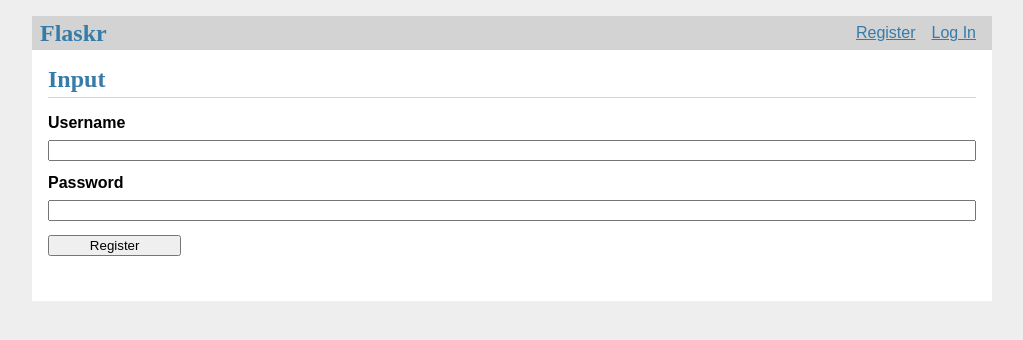
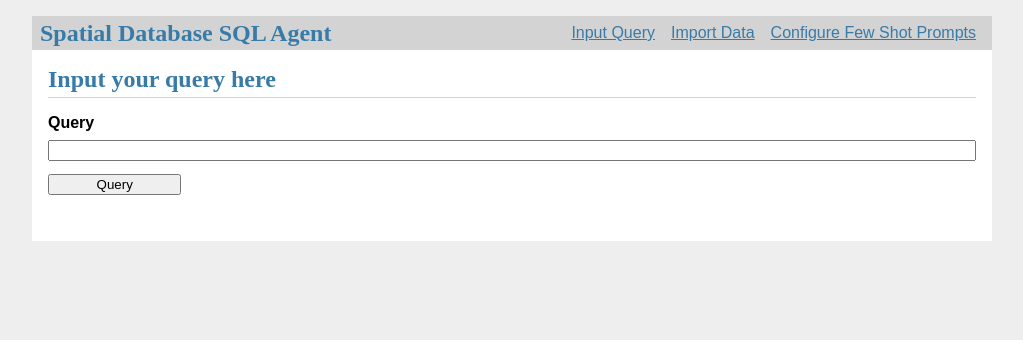
Before and after one commit to therealaxax/fyp, a Flask app: page /langchainmodel/input in a window 1280 px wide. Shown: the top 340 px of the page, without its empty margins (128-1151 px from the left). Run offline with Flask 3, Linux system fonts and the light colour scheme.

Commit message:
webpage updates

```diff
--- a/flaskr/langchainmodel.py
+++ b/flaskr/langchainmodel.py
@@ -1,26 +1,37 @@
-from flask import Blueprint, flash, request, render_template
+from flask import Blueprint, flash, request, render_template, redirect, url_for
 from FYP import sqlagentwithtools_module
+from FYP import importdata
 
 bp = Blueprint('langchainmodel', __name__, url_prefix='/langchainmodel')
 
 @bp.route('/input', methods=('GET', 'POST'))
-def register():
+def input():
     if request.method == 'POST':
-        username = request.form['username']
-        password = request.form['password']
+        query = request.form['query']
         # db = get_db()
         error = None
 
-        if not username:
-            error = 'Username is required.'
-        elif not password:
-            error = 'Password is required.'
+        if not query:
+            error = 'Please enter a query.'
 
         if error is None:
             custom_tool_list = sqlagentwithtools_module.fewshots()
             agent_executor = sqlagentwithtools_module.createsqlagentwithtools(custom_tool_list)
-            flash(agent_executor.run("Which is the smallest army airfield by area?"))
+            flash(agent_executor.run(query))
         else:
             return redirect(url_for("langchainmodel.input"))
 
     return render_template('langchainmodel/input.html')
+
+@bp.route('/dataimportview', methods=('GET', 'POST'))
+def dataimportview():
+    if request.method == 'POST':
+        error = None
+
+        if error is None:
+            flash(importdata.performimportdata())
+            # return redirect(url_for("langchainmodel.importdata"))
+        else:
+            return redirect(url_for("langchainmodel.dataimportview"))
+
+    return render_template('langchainmodel/dataimportview.html')
--- a/flaskr/templates/base.html
+++ b/flaskr/templates/base.html
@@ -2,15 +2,11 @@
 <title>{% block title %}{% endblock %} - Flaskr</title>
 <link rel="stylesheet" href="{{ url_for('static', filename='style.css') }}">
 <nav>
-  <h1>Flaskr</h1>
+  <h1>Spatial Database SQL Agent</h1>
   <ul>
-    {% if g.user %}
-      <li><span>{{ g.user['username'] }}</span>
-      <li><a href="{{ url_for('langchainmodel.register') }}">Log Out</a>
-    {% else %}
-      <li><a href="{{ url_for('langchainmodel.register') }}">Register</a>
-      <li><a href="{{ url_for('langchainmodel.register') }}">Log In</a>
-    {% endif %}
+    <li><a href="{{ url_for('langchainmodel.input') }}">Input Query</a>
+    <li><a href="{{ url_for('langchainmodel.dataimportview') }}">Import Data</a>
+    <li><a href="{{ url_for('langchainmodel.input') }}">Configure Few Shot Prompts</a>
   </ul>
 </nav>
 <section class="content">
--- a/flaskr/templates/langchainmodel/input.html
+++ b/flaskr/templates/langchainmodel/input.html
@@ -1,15 +1,13 @@
 {% extends 'base.html' %}
 
 {% block header %}
-  <h1>{% block title %}Input{% endblock %}</h1>
+  <h1>{% block title %}Input your query here{% endblock %}</h1>
 {% endblock %}
 
 {% block content %}
   <form method="post">
-    <label for="username">Username</label>
-    <input name="username" id="username" required>
-    <label for="password">Password</label>
-    <input type="password" name="password" id="password" required>
-    <input type="submit" value="Register">
+    <label for="query">Query</label>
+    <input name="query" id="query" required>
+    <input type="submit" value="Query">
   </form>
 {% endblock %}
```
Also changed, not shown: flaskr/templates/langchainmodel/dataimportview.html (added, +11 -0 lines), importdata.py (added, +17 -0 lines).
